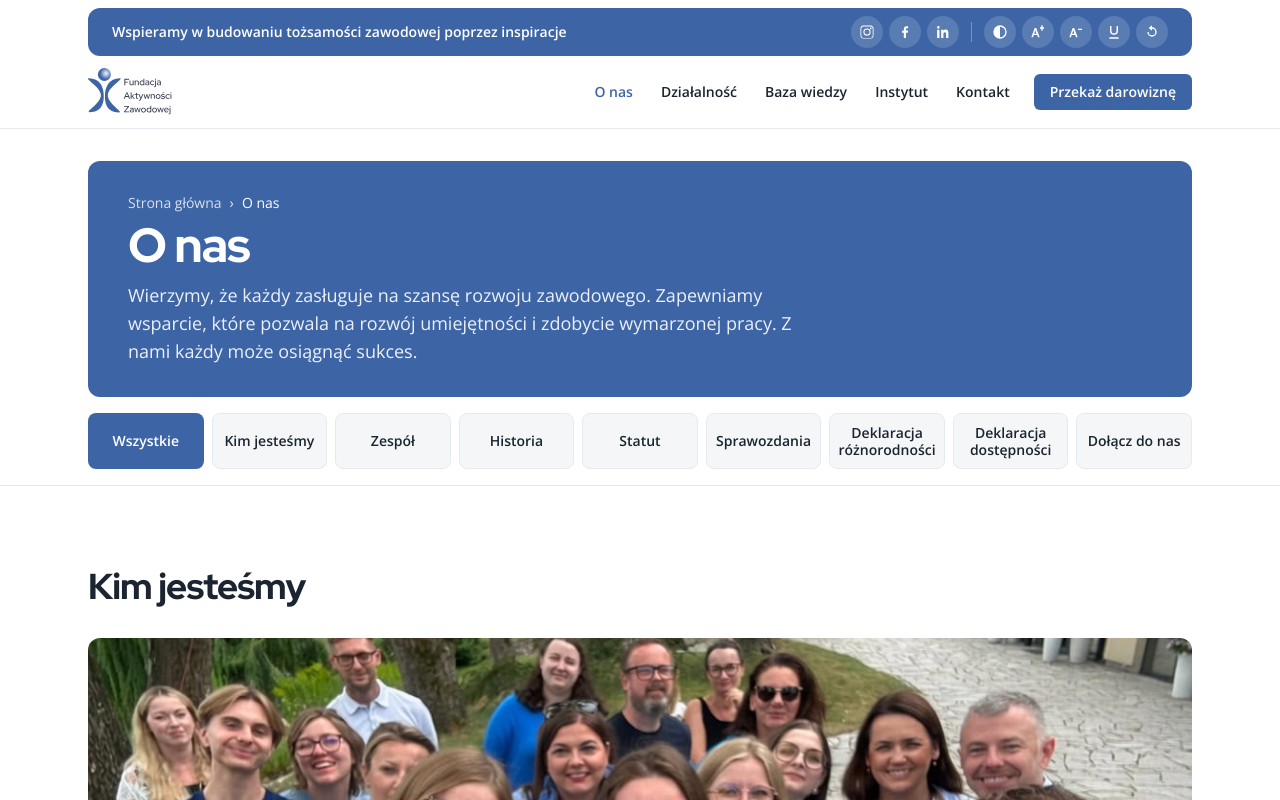
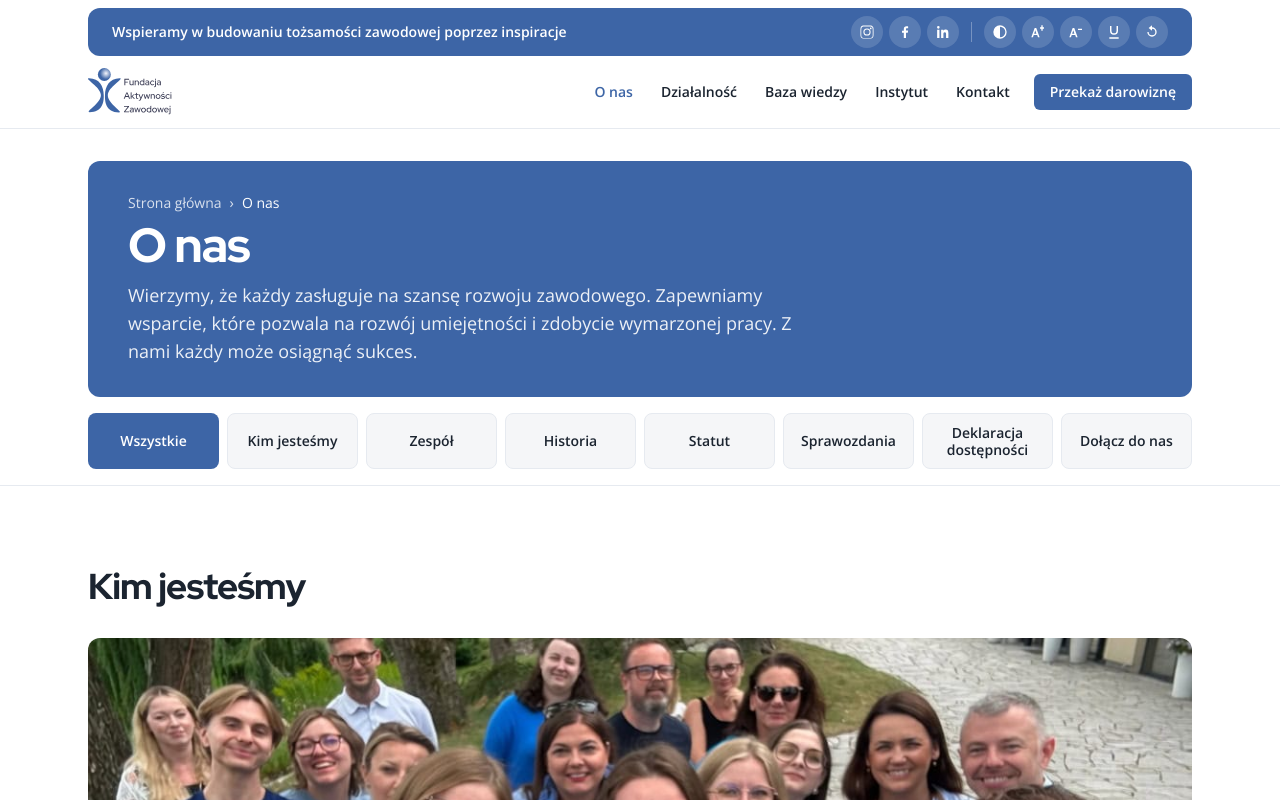
Before and after one commit to pgczaplinski-lgtm/FAZ_WWW, a React (Vite) app: page /o-nas in a window 1280 px wide. Shown: the top 800 px of the page. Built offline with nearby package versions, Linux system fonts and the light colour scheme.

Commit message:
agent(chat): na stronie o nas, usuń przycisk i podstronę "Dekla

```diff
--- a/src/pages/about/ONas.tsx
+++ b/src/pages/about/ONas.tsx
@@ -18,7 +18,6 @@ const TOPICS = [
   { id: "historia", label: "Historia" },
   { id: "statut-fundacji", label: "Statut" },
   { id: "sprawozdania", label: "Sprawozdania" },
-  { id: "deklaracja-roznorodnosci", label: "Deklaracja różnorodności" },
   { id: "deklaracja-dostepnosci", label: "Deklaracja dostępności" },
   { id: "dolacz-do-nas", label: "Dołącz do nas" },
 ] as const;
@@ -71,28 +70,6 @@ const reports = [
   { year: "2023", title: "Sprawozdanie za 2023" },
   { year: "2022", title: "Sprawozdanie za 2022" },
   { year: "2021", title: "Sprawozdanie za 2021" },
-];
-
-const diversityBlocks = [
-  {
-    type: "paragraph" as const,
-    text: "Fundacja Aktywności Zawodowej stoi po stronie różnorodności, równych szans i niedyskryminacji — zarówno w projektach dla uczestników, jak i wewnątrz własnego zespołu. Włączanie osób z niepełnosprawnościami jest częścią naszej misji, a nie dodatkiem do niej.",
-  },
-  {
-    type: "paragraph" as const,
-    text: "Odrzucamy dyskryminację ze względu na niepełnosprawność, stan zdrowia, wiek, płeć, pochodzenie, religię, orientację seksualną, sytuację rodzinną czy status na rynku pracy. Każda osoba ma prawo do szacunku, rzetelnej informacji i realnej szansy na rozwój zawodowy.",
-  },
-  { type: "heading" as const, text: "Nasze zobowiązania" },
-  {
-    type: "list" as const,
-    items: [
-      "Tworzymy zespół i programy otwarte na osoby z różnymi rodzajami niepełnosprawności i doświadczeniem życiowym.",
-      "Dbamy o równy dostęp do rekrutacji, szkoleń, staży i ofert pracy — bez barier formalnych, które nie wynikają z wymagań stanowiska.",
-      "Przeciwdziałamy dyskryminacji i mobbingowi; zgłoszenia traktujemy poważnie i poufnie.",
-      "Współpracujemy z pracodawcami tak, by miejsca pracy były dostępne i przyjazne.",
-      "Uczymy się i poprawiamy praktyki, gdy ktoś wskaże nam lukę lub barierę.",
-    ],
-  },
 ];
 
 const ways = [
@@ -192,7 +169,7 @@ export function ONas() {
 
       <div className="border-b border-line bg-white">
         <Container className="py-4">
-          <div role="group" aria-label="Tematy" className="grid grid-cols-9 gap-1.5 sm:gap-2">
+          <div role="group" aria-label="Tematy" className="grid grid-cols-8 gap-1.5 sm:gap-2">
             {TOPICS.map((opt) => {
               const selected = topic === opt.id;
               return (
@@ -350,17 +327,8 @@ export function ONas() {
         </Section>
       )}
 
-      {show("deklaracja-roznorodnosci") && (
+      {show("deklaracja-dostepnosci") && (
         <Section>
-          <SectionTitle>Deklaracja różnorodności</SectionTitle>
-          <div className="mt-6 max-w-3xl">
-            <RichText blocks={diversityBlocks} />
-          </div>
-        </Section>
-      )}
-
-      {show("deklaracja-dostepnosci") && (
-        <Section muted={topic === "all"}>
           <SectionTitle>Deklaracja dostępności</SectionTitle>
           <div className="mt-6 max-w-3xl">
             <RichText blocks={accessibilityBlocks} />
@@ -384,7 +352,7 @@ export function ONas() {
       )}
 
       {show("dolacz-do-nas") && (
-        <Section>
+        <Section muted={topic === "all"}>
           <SectionTitle>Dołącz do nas</SectionTitle>
           <p className="mt-4 max-w-3xl leading-relaxed text-muted">
             Fundacja Aktywności Zawodowej rośnie razem z ludźmi, którzy wierzą, że każdy zasługuje na szansę
--- a/src/router.tsx
+++ b/src/router.tsx
@@ -20,7 +20,6 @@ export const router = createBrowserRouter([
       { path: "/historia", element: <Navigate to="/o-nas#historia" replace /> },
       { path: "/statut-fundacji", element: <Navigate to="/o-nas#statut-fundacji" replace /> },
       { path: "/sprawozdania", element: <Navigate to="/o-nas#sprawozdania" replace /> },
-      { path: "/deklaracja-roznorodnosci", element: <Navigate to="/o-nas#deklaracja-roznorodnosci" replace /> },
       { path: "/deklaracja-dostepnosci", element: <Navigate to="/o-nas#deklaracja-dostepnosci" replace /> },
       { path: "/dolacz-do-nas", element: <Navigate to="/o-nas#dolacz-do-nas" replace /> },
       { path: "/dzialalnosc", element: <Dzialalnosc /> },
```
